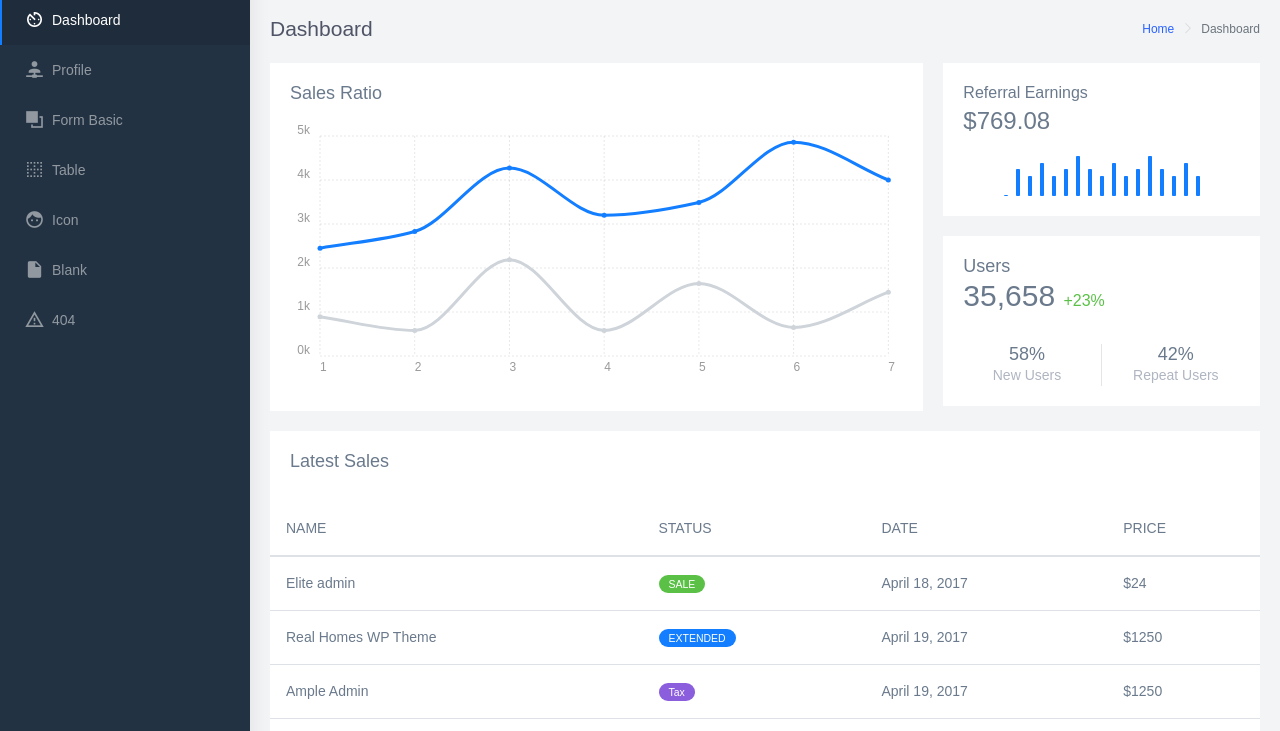
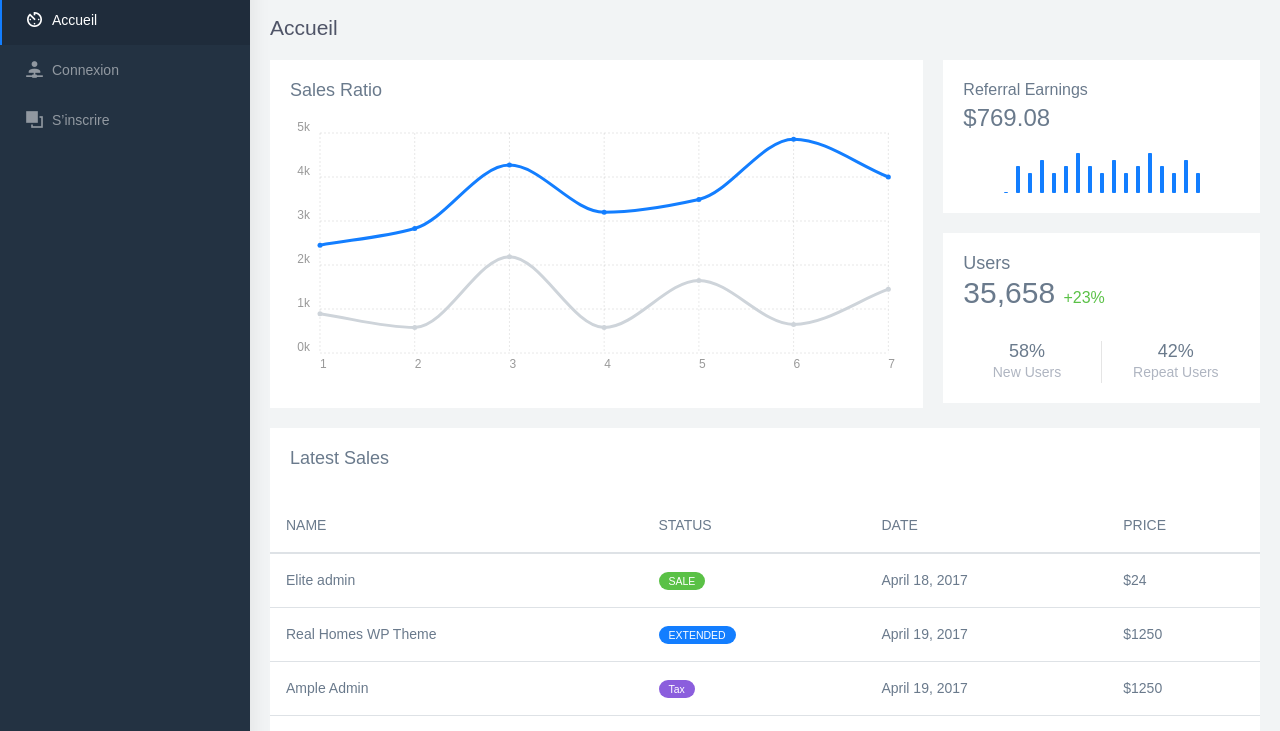
Before and after one commit to samertaieb/projet-js, a plain HTML site: page project js/index.html in a window 1280 px wide. Shown: the part 69-800 px from the top of the page. Drawn offline with Linux system fonts and the light colour scheme; a web font is replaced by a local one.

Commit message:
modification navbar

```diff
--- a/project js/index.html
+++ b/project js/index.html
@@ -159,49 +159,24 @@
                             <a class="sidebar-link waves-effect waves-dark sidebar-link" href="index.html"
                                 aria-expanded="false">
                                 <i class="mdi mdi-av-timer"></i>
-                                <span class="hide-menu">Dashboard</span>
+                                <span class="hide-menu">Accueil</span>
                             </a>
                         </li>
                         <li class="sidebar-item">
                             <a class="sidebar-link waves-effect waves-dark sidebar-link" href="pages-profile.html"
                                 aria-expanded="false">
                                 <i class="mdi mdi-account-network"></i>
-                                <span class="hide-menu">Profile</span>
+                                <span class="hide-menu">Connexion</span>
                             </a>
                         </li>
                         <li class="sidebar-item">
                             <a class="sidebar-link waves-effect waves-dark sidebar-link" href="form-basic.html"
                                 aria-expanded="false">
                                 <i class="mdi mdi-arrange-bring-forward"></i>
-                                <span class="hide-menu">Form Basic</span>
+                                <span class="hide-menu">S’inscrire</span>
                             </a>
                         </li>
-                        <li class="sidebar-item">
-                            <a class="sidebar-link waves-effect waves-dark sidebar-link" href="table-basic.html"
-                                aria-expanded="false">
-                                <i class="mdi mdi-border-none"></i>
-                                <span class="hide-menu">Table</span>
-                            </a>
-                        </li>
-                        <li class="sidebar-item">
-                            <a class="sidebar-link waves-effect waves-dark sidebar-link" href="icon-material.html"
-                                aria-expanded="false">
-                                <i class="mdi mdi-face"></i>
-                                <span class="hide-menu">Icon</span>
-                            </a>
-                        </li>
-                        <li class="sidebar-item">
-                            <a class="sidebar-link waves-effect waves-dark sidebar-link" href="starter-kit.html"
-                                aria-expanded="false">
-                                <i class="mdi mdi-file"></i>
-                                <span class="hide-menu">Blank</span>
-                            </a>
-                        </li>
-                        <li class="sidebar-item">
-                            <a class="sidebar-link waves-effect waves-dark sidebar-link" href="error-404.html"
-                                aria-expanded="false">
-                                <i class="mdi mdi-alert-outline"></i>
-                                <span class="hide-menu">404</span>
+
                             </a>
                         </li>
                     </ul>
@@ -223,17 +198,12 @@
             <div class="page-breadcrumb">
                 <div class="row">
                     <div class="col-5 align-self-center">
-                        <h4 class="page-title">Dashboard</h4>
+                        <h4 class="page-title">Accueil</h4>
                     </div>
                     <div class="col-7 align-self-center">
                         <div class="d-flex align-items-center justify-content-end">
                             <nav aria-label="breadcrumb">
-                                <ol class="breadcrumb">
-                                    <li class="breadcrumb-item">
-                                        <a href="#">Home</a>
-                                    </li>
-                                    <li class="breadcrumb-item active" aria-current="page">Dashboard</li>
-                                </ol>
+
                             </nav>
                         </div>
                     </div>
```
